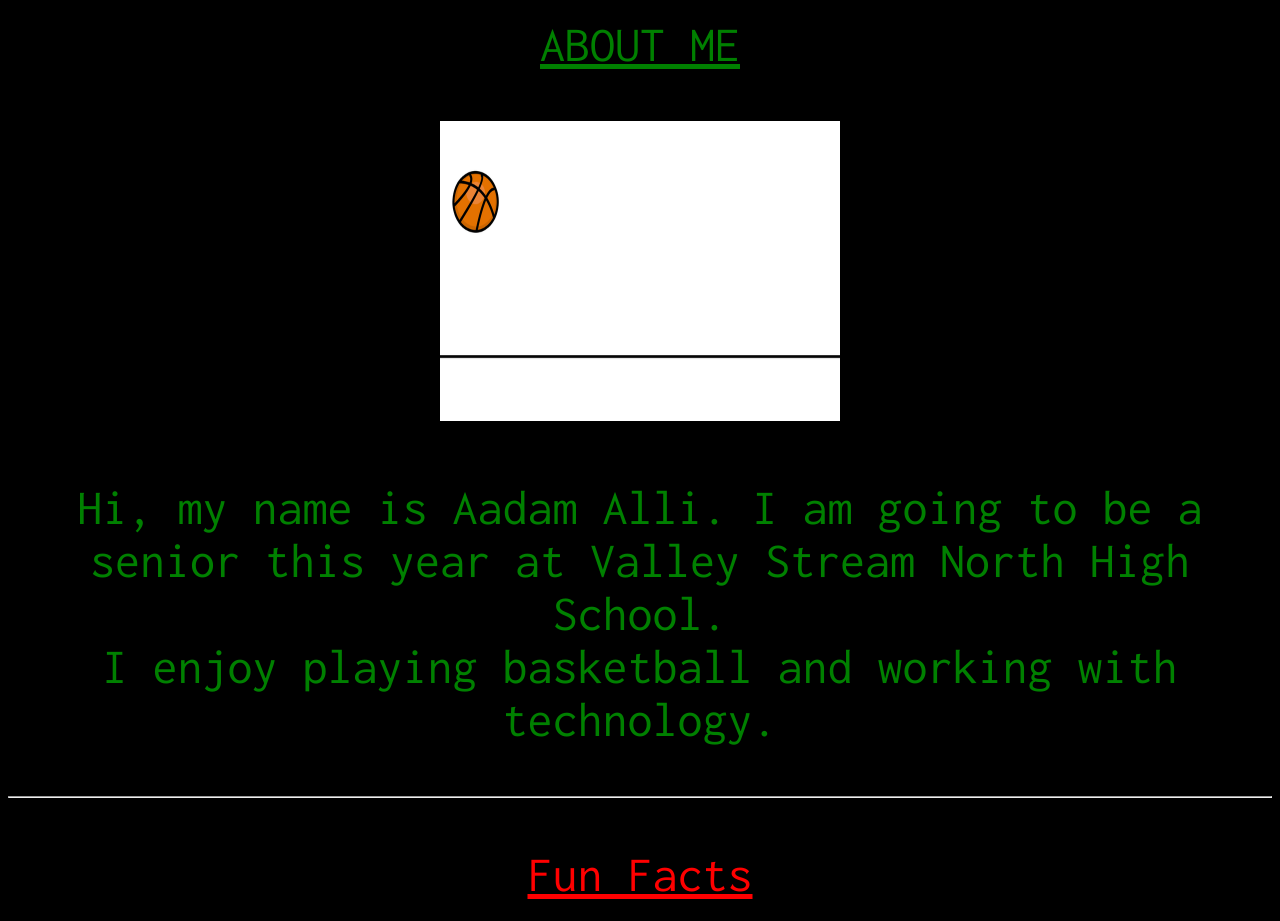
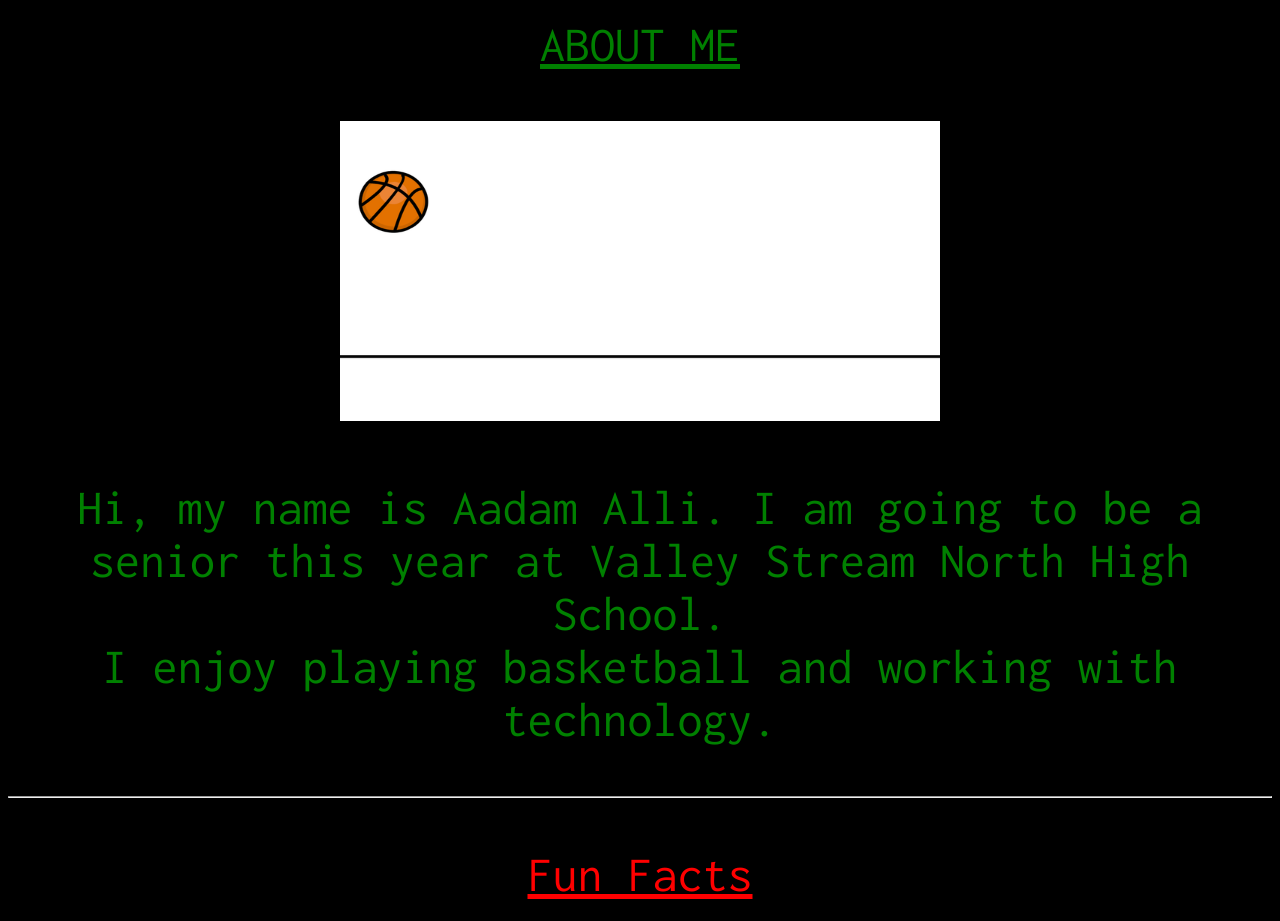
Before and after one commit to aadam1354/aadam1354.github.io, a plain HTML site: page index.html in a window 1280 px wide. Shown: the part 840-1761 px from the top of the page. Drawn offline with Linux system fonts and the light colour scheme.

Commit message:
Update index.html

```diff
--- a/index.html
+++ b/index.html
@@ -10,7 +10,7 @@
 	<br>
 	<img src="vsn.jpg" width=500px height=500px alt="VSN" align=middle>
 	<p style = "color: green;"> <ins> ABOUT ME</ins></p>
-	<img src = "bballbouncing.gif" width=400px height = 300px alt = "basketball bouncing"><br>
+	<img src = "bballbouncing.gif" width=600px height = 300px alt = "basketball bouncing"><br>
 	<p style = "color: green;"> Hi, my name is Aadam Alli. I am going to be a senior this year at Valley Stream North High School.<br>
 	 I enjoy playing basketball and working with technology.</p>
 	<hr>
```
